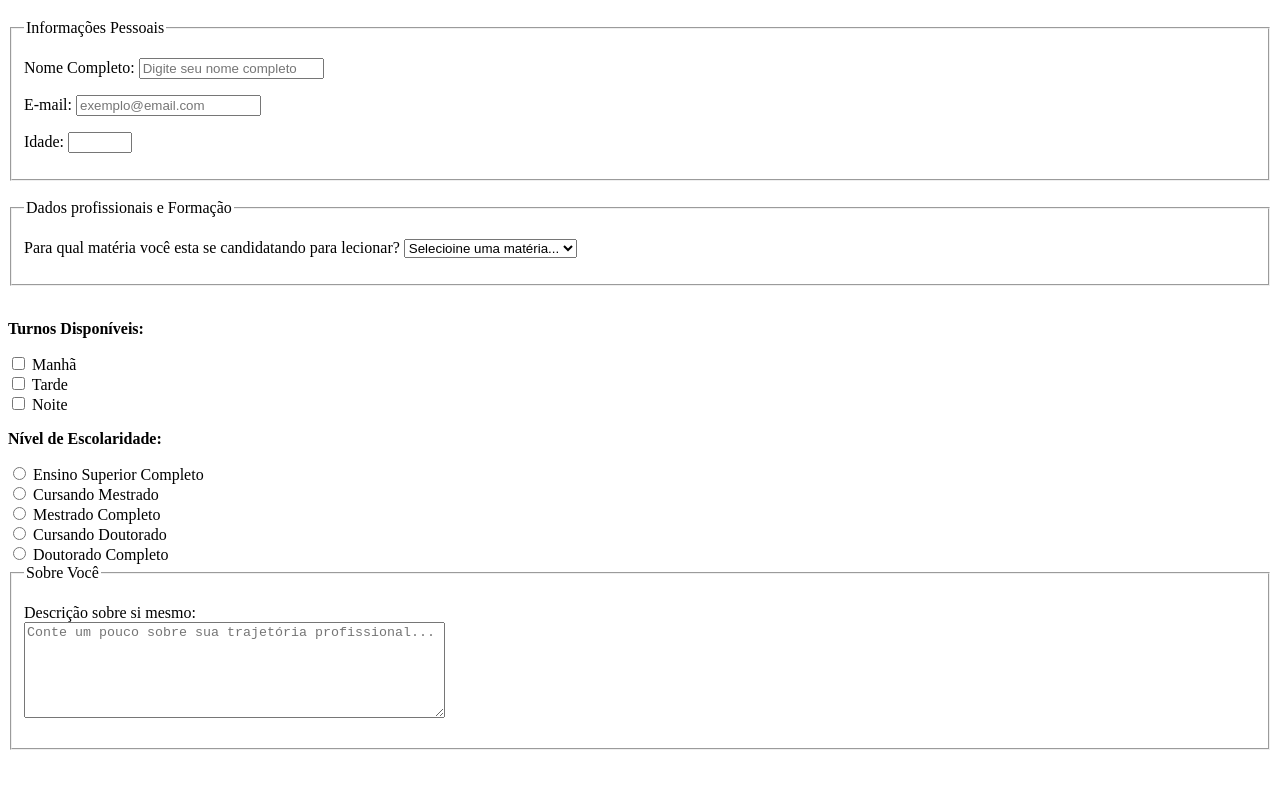
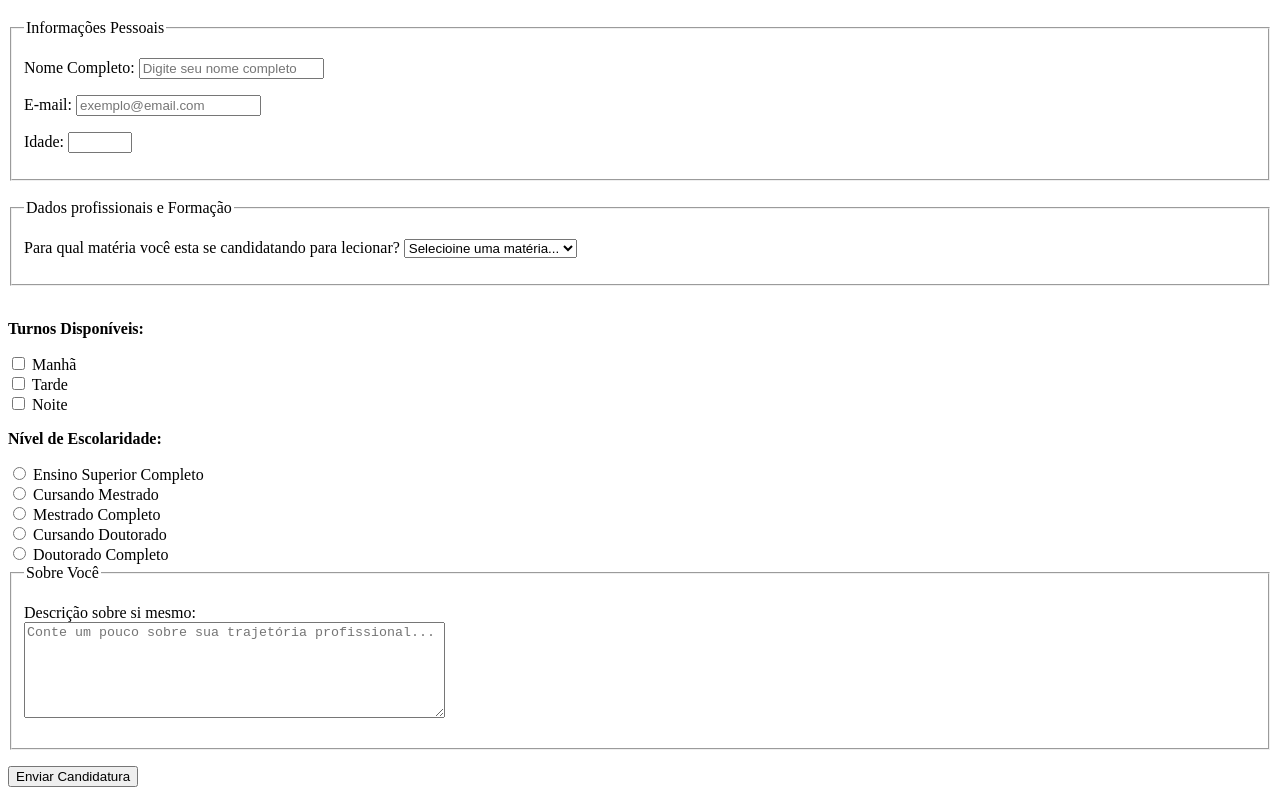
Before and after one commit to Alex-Matos-72/alex_matos, a plain HTML site: page index.html in a window 1280 px wide. Shown: the part 61-864 px from the top of the page. Before the commit the page ends 819 px from the top, so only its background shows below. Drawn offline with Linux system fonts and the light colour scheme.

Commit message:
Update index.html

```diff
--- a/index.html
+++ b/index.html
@@ -8,7 +8,7 @@
 <body>
     <main>
         <h1>Candidatura para Lecionar</h1>
-        <form id="form" name="form" action="#" method="POST"></form>
+        <form id="form" name="form" action="#" method="POST">
             <fieldset>
                 <legend>Informações Pessoais</legend>
 
@@ -97,6 +97,10 @@
                     <textarea id="campo-descricao" name="descrição" rows="6" cols="50" placeholder="Conte um pouco sobre sua trajetória profissional..." required></textarea>
                 </p>
             </fieldset>
+            <p>
+                <button type="submit">Enviar Candidatura</button>
+            </p>
+        </form>
     </main>
 </body>
 </html>
```
